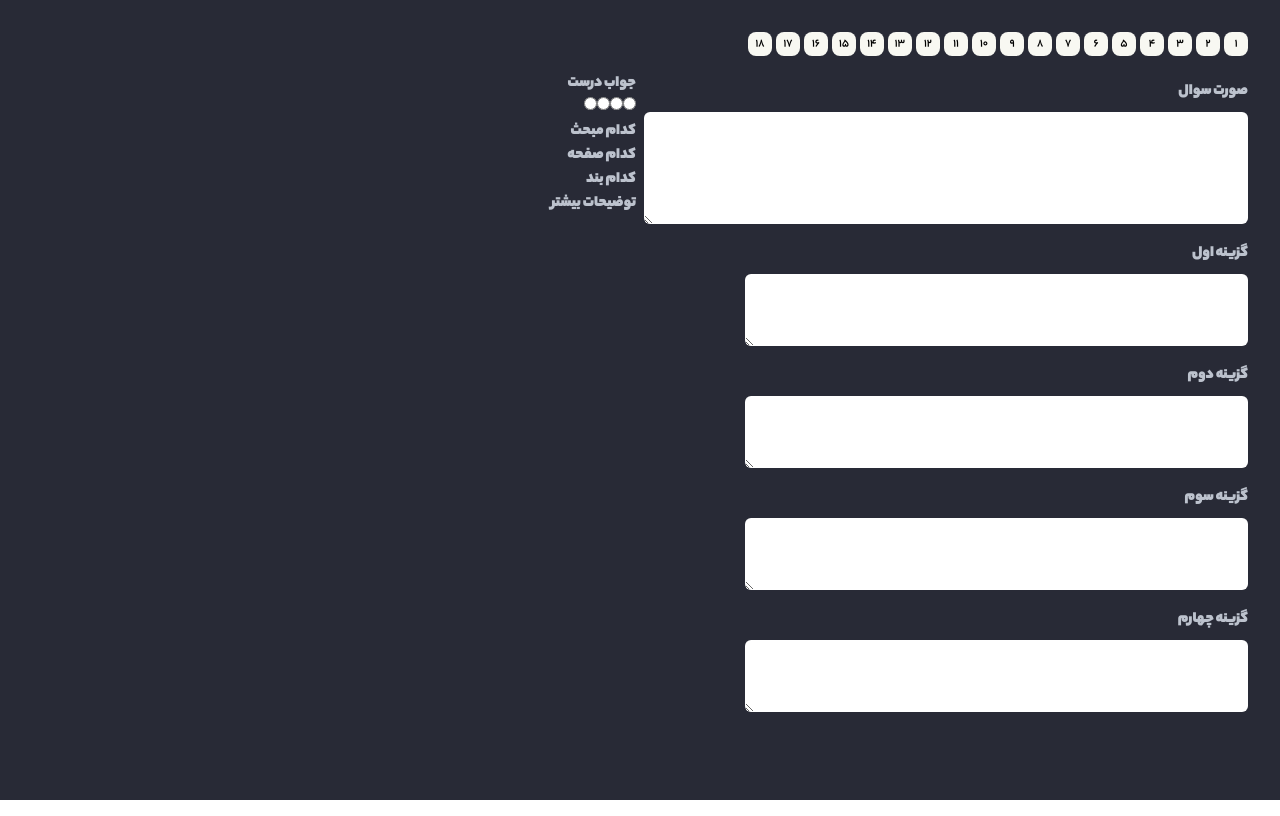
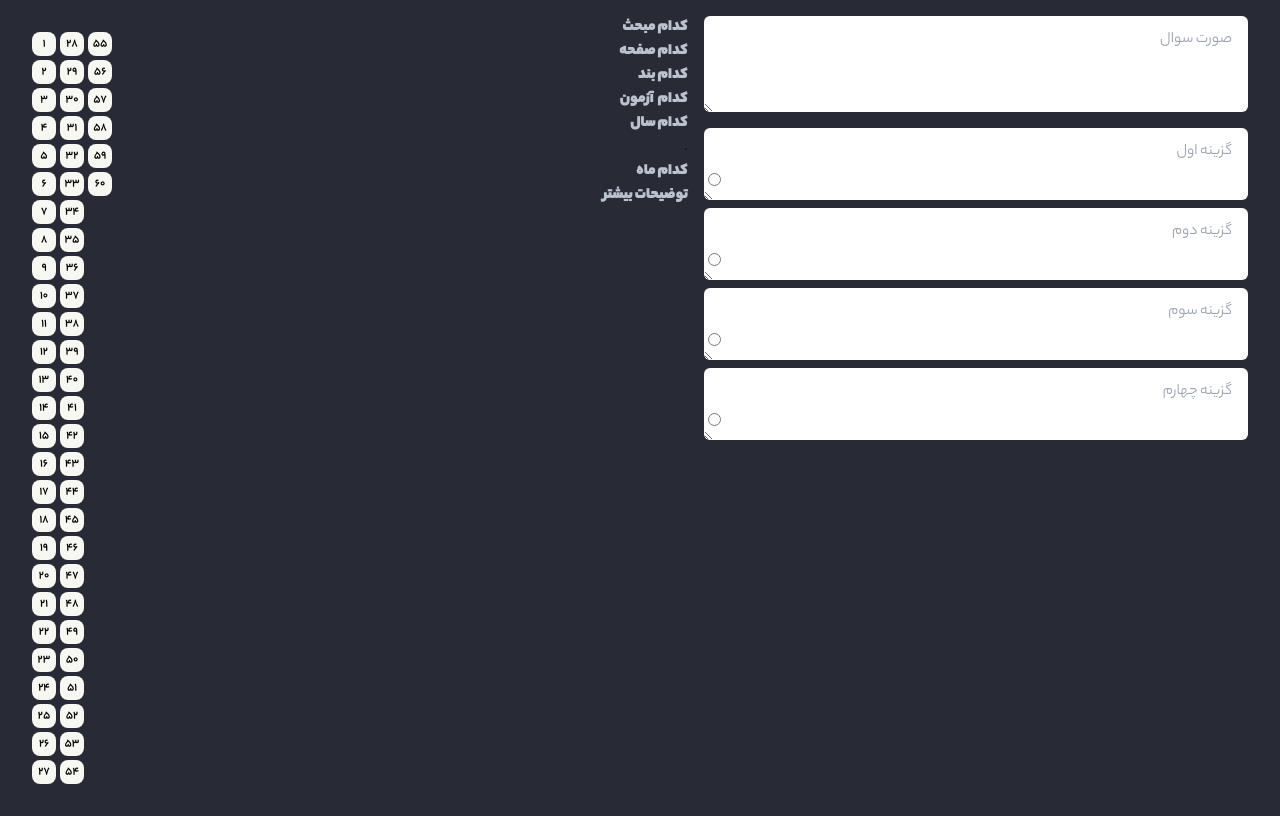
Before and after one commit to milad7212/readyfor, a Next.js app: page /addtest in a window 1280 px wide. Built offline with nearby package versions, Linux system fonts and the light colour scheme.

Commit message:
add react-select

```diff
--- a/package.json
+++ b/package.json
@@ -14,6 +14,7 @@
     "react": "18.2.0",
     "react-dom": "18.2.0",
     "react-hook-form": "^7.38.0",
+    "react-select": "^5.6.1",
     "rive-react": "^3.0.33",
     "swiper": "^8.4.4"
   },
--- a/pages/addtest/index.jsx
+++ b/pages/addtest/index.jsx
@@ -2,96 +2,88 @@ import React from "react";
 
 function AddTestPage() {
   return (
-    <div className=" min-h-screen bg-ciBackground p-4 relative  ">
-      <div className="flex gap-1 p-4">
-        {[1, 2, 3, 4, 5, 6, 7, 8, 9, 10, 11, 12, 13, 14, 15, 16, 17, 18].map(
-          (item, index) => (
-            <span
-              onClick={() => changeCertainQuestion(index)}
-              key={index}
-              className={`bg-ciForeground relative w-6 h-6 rounded-lg flex justify-center items-center text-xs font-bold cursor-pointer active:scale-90 duration-100`}
-            >
-              {index + 1}
-            </span>
-          )
-        )}
-      </div>
-      <form action="">
-        <div className=" mx-4">
-          <div className="grid grid-cols-2 gap-2">
+    <div className=" relative flex min-h-screen bg-ciBackground p-4 ">
+      <div className=" mx-4 grow">
+        <form action="">
+          <div className="grid grid-cols-2 gap-4">
             {/* question */}
             <div className="">
-              <div className="">
-                <p className="text-ciTiter font-black my-2">صورت سوال</p>
-                <textarea
-                  className="w-full rounded-md outline-none p-2"
-                  name=""
-                  id="question"
-                  rows="4"
-                />
-              </div>
+              <textarea
+                placeholder="صورت سوال"
+                rows="3"
+                type="text "
+                className="mb-4 block w-full rounded-md py-3 px-4 outline-none "
+              />
 
-              <div className="">
-                <p className="text-ciTiter font-black my-2">گزینه اول</p>
-                <textarea
-                  rows="2"
-                  type="text "
-                  className="py-3 px-4 rounded-md outline-none w-5/6 "
-                />
-              </div>
-              <div className="">
-                <p className="text-ciTiter font-black my-2">گزینه دوم</p>
-                <textarea
-                  rows="2"
-                  type="text "
-                  className="py-3 px-4 rounded-md outline-none w-5/6 "
-                />
-              </div>
-
-              <div className="">
-                <p className="text-ciTiter font-black my-2">گزینه سوم</p>
-                <textarea
-                  rows="2"
-                  type="text "
-                  className="py-3 px-4 rounded-md outline-none w-5/6 "
-                />
-              </div>
-              <div className="">
-                <p className="text-ciTiter font-black my-2">گزینه چهارم</p>
-                <textarea
-                  rows="2"
-                  type="text "
-                  className="py-3 px-4 rounded-md outline-none w-5/6 "
-                />
-              </div>
+              <TextArea label="گزینه اول" />
+              <TextArea label="گزینه دوم" />
+              <TextArea label="گزینه سوم" />
+              <TextArea label="گزینه چهارم" />
             </div>
             {/* Ans */}
             <div className="">
               <div className="">
-                <p className="text-ciTiter font-black">جواب درست</p>
-                <input type="radio" name="correctTest" value="1" id="" />
-                <input type="radio" name="correctTest" value="2" id="" />
-                <input type="radio" name="correctTest" value="3" id="" />
-                <input type="radio" name="correctTest" value="4" id="" />
+                <p className="font-black text-ciTiter">کدام مبحث</p>
               </div>
               <div className="">
-                <p className="text-ciTiter font-black">کدام مبحث</p>
+                <p className="font-black text-ciTiter">کدام صفحه</p>
               </div>
               <div className="">
-                <p className="text-ciTiter font-black">کدام صفحه</p>
+                <p className="font-black text-ciTiter">کدام بند</p>
               </div>
               <div className="">
-                <p className="text-ciTiter font-black">کدام بند</p>
+                <p className="font-black text-ciTiter">کدام آزمون</p>
               </div>
               <div className="">
-                <p className="text-ciTiter font-black">توضیحات بیشتر</p>
+                <p className="font-black text-ciTiter">کدام سال</p>
+              </div>
+              . <div className="">
+                <p className="font-black text-ciTiter">کدام ماه</p>
+              </div>
+              <div className="">
+                <p className="font-black text-ciTiter">توضیحات بیشتر</p>
               </div>
             </div>
           </div>
-        </div>
-      </form>
+        </form>
+      </div>
+      <div
+        style={{ direction: "ltr" }}
+        className="flex max-h-screen flex-col flex-wrap gap-1 p-4 "
+      >
+        {[
+          1, 2, 3, 4, 5, 6, 7, 8, 9, 10, 11, 12, 13, 14, 15, 16, 17, 18, 19, 20,
+          21, 22, 23, 24, 25, 26, 27, 28, 29, 30, 31, 32, 33, 34, 35, 36, 37,
+          38, 39, 40, 41, 42, 43, 44, 45, 46, 47, 48, 49, 50, 51, 52, 53, 54,
+          55, 56, 57, 58, 59, 60,
+        ].map((item, index) => (
+          <span
+            onClick={() => changeCertainQuestion(index)}
+            key={index}
+            className={`relative flex h-6 w-6 cursor-pointer items-center justify-center rounded-lg bg-ciForeground text-xs font-bold duration-100 active:scale-90`}
+          >
+            {index + 1}
+          </span>
+        ))}
+      </div>
     </div>
   );
 }
 
 export default AddTestPage;
+
+function TextArea({ label }) {
+  return (
+    <div className="relative ">
+      <textarea
+        placeholder={label}
+        rows="2"
+        type="text "
+        className="my-2 block  rounded-md py-3 px-4 outline-none w-full "
+      />
+      <div className="absolute left-1 bottom-1">
+        <input type="radio" name="correctTest" value="1" id="" />
+      </div>
+    </div>
+  );
+}
```
Also changed, not shown: 2 other files (tests, documents, lock files or other folders).
